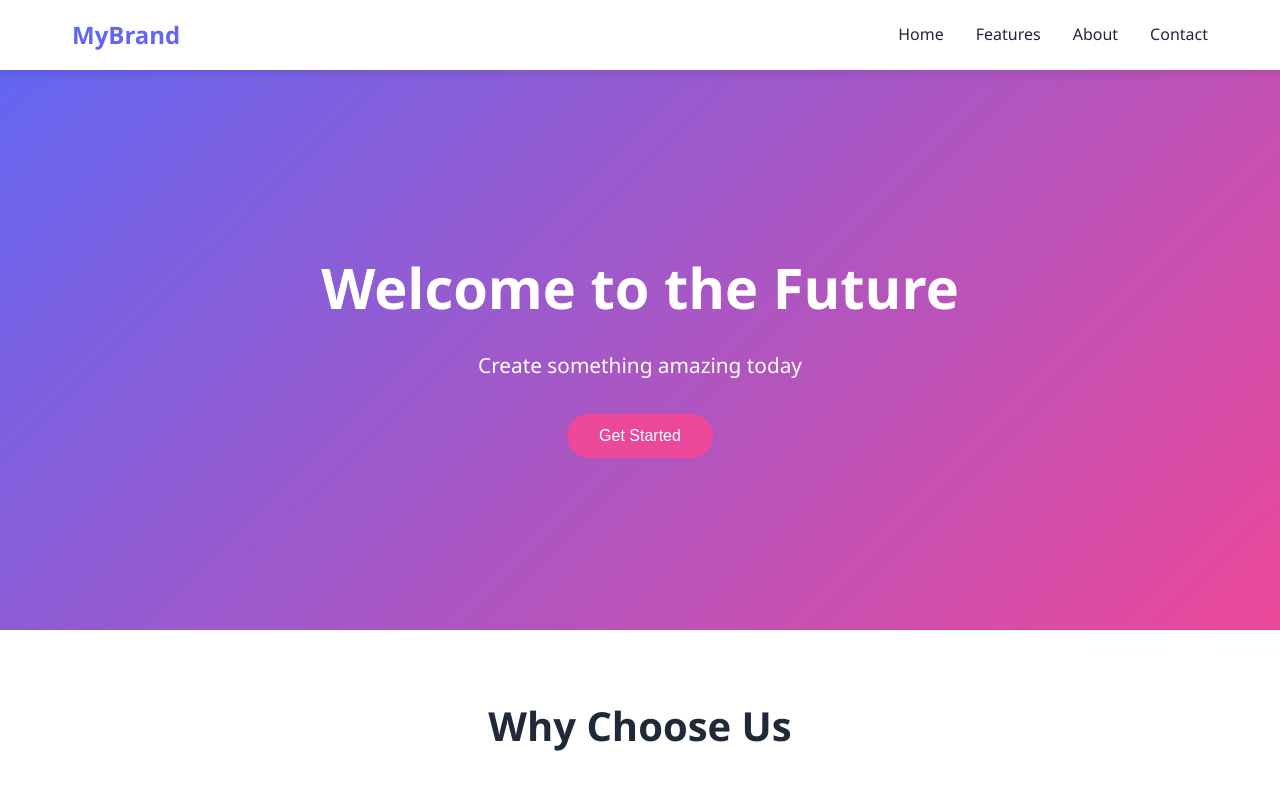
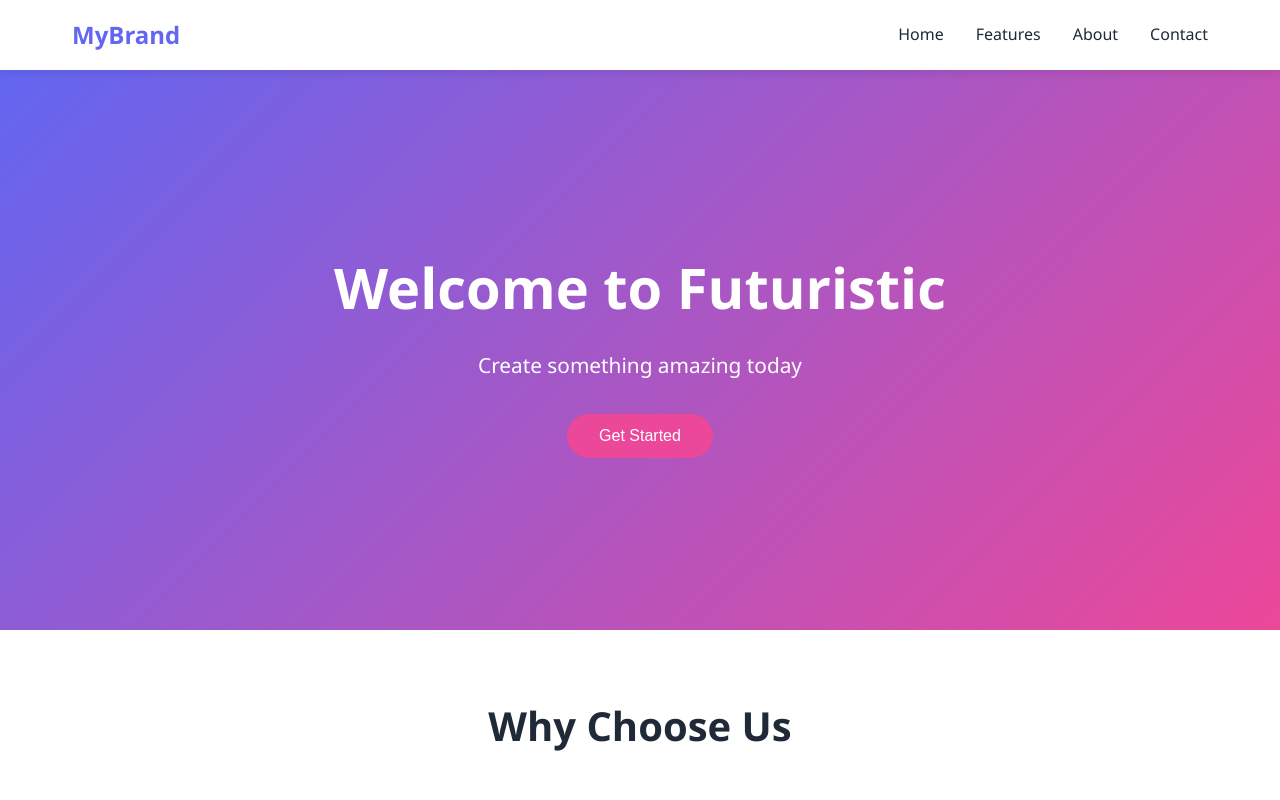
Before and after one commit to Chinmoy1990/landing-page, a plain HTML site: page index.html in a window 1280 px wide. Shown: the top 800 px of the page. Drawn offline with Linux system fonts and the light colour scheme.

Commit message:
Update hero title to 'Welcome to Futuristic'

```diff
--- a/index.html
+++ b/index.html
@@ -26,7 +26,7 @@
 
     <section id="home" class="hero">
         <div class="hero-content">
-            <h1>Welcome to the Future</h1>
+            <h1>Welcome to Futuristic</h1>
             <p>Create something amazing today</p>
             <button class="cta-button">Get Started</button>
         </div>
```
